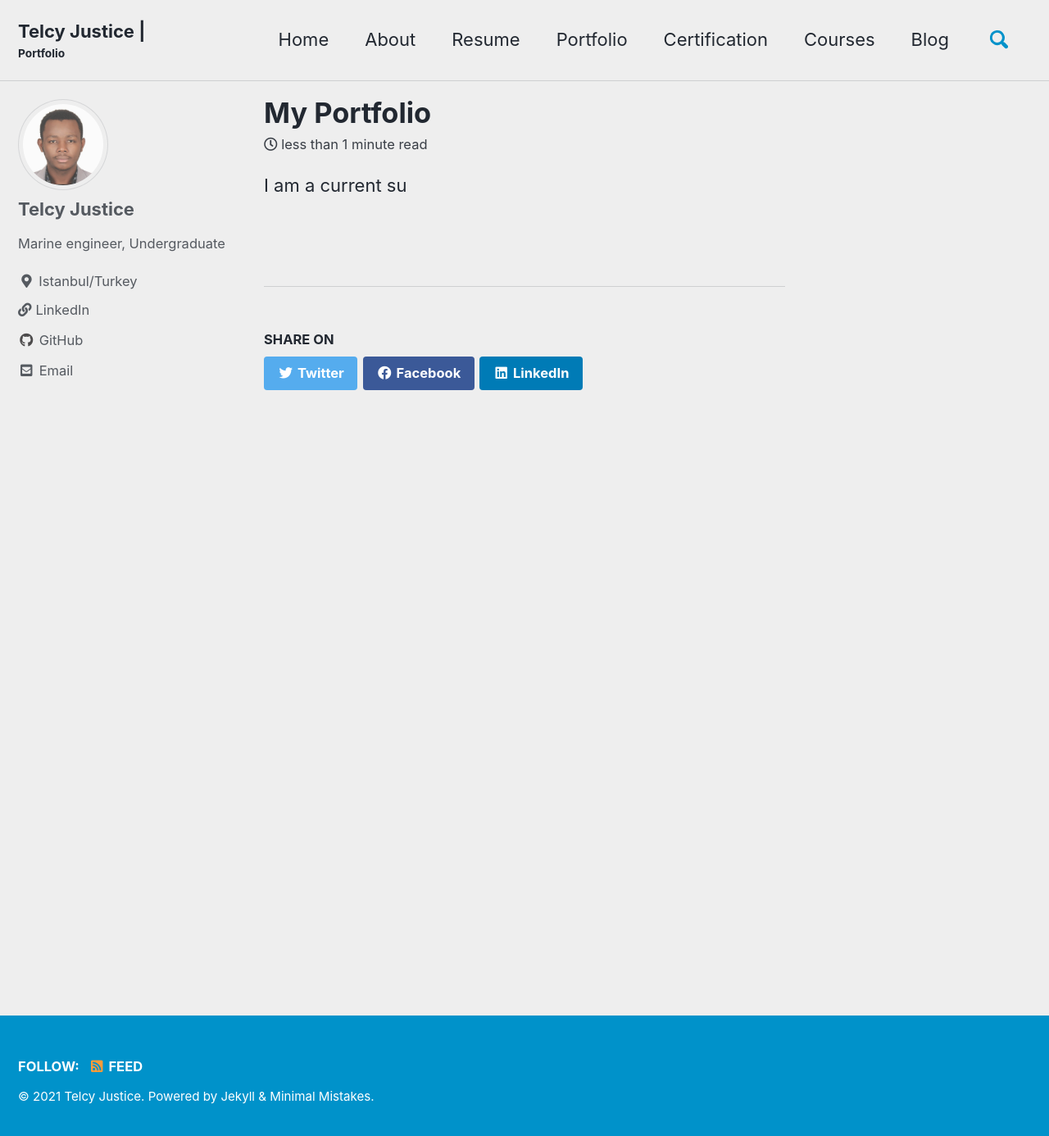
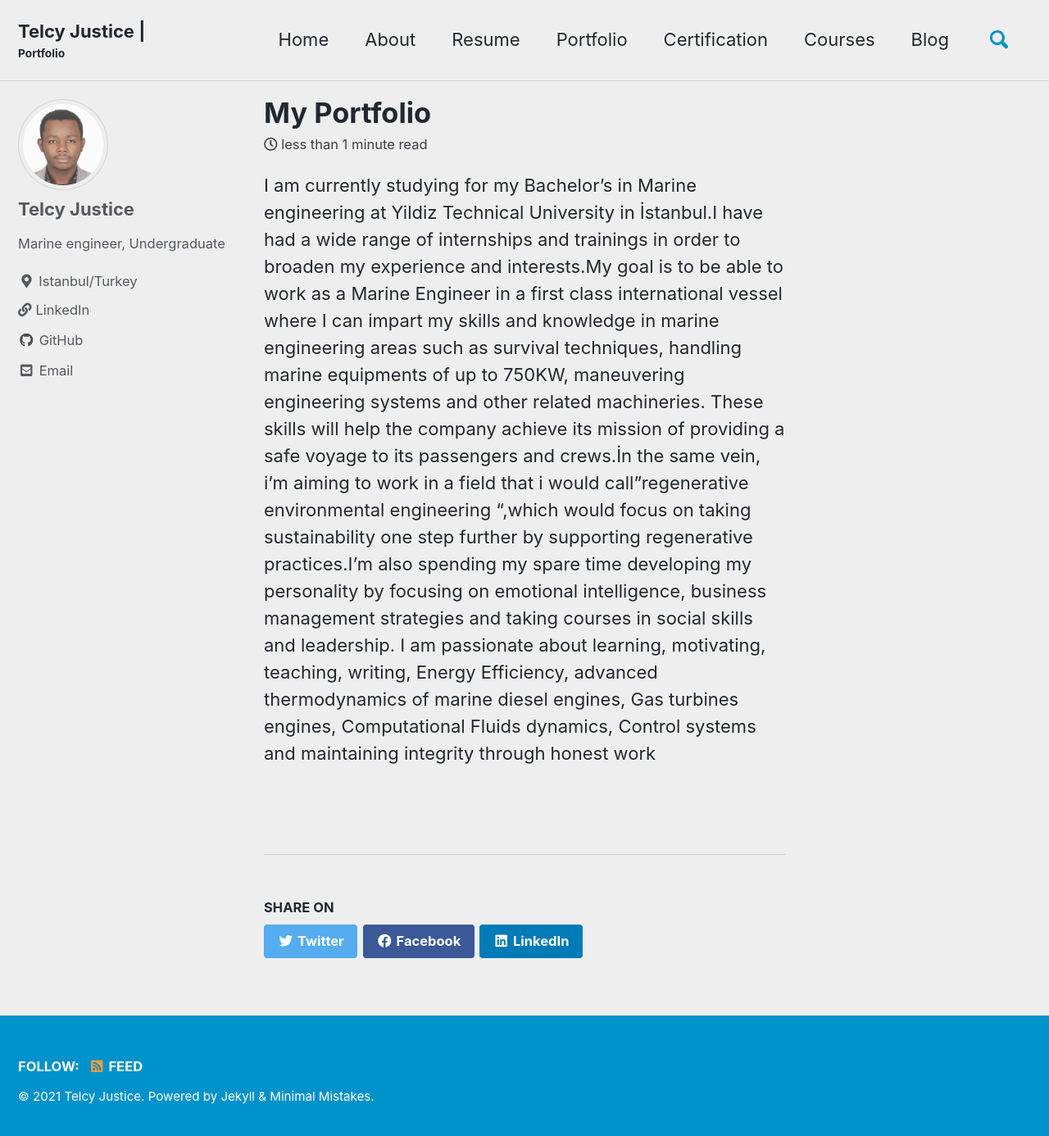
Before and after one commit to telcyjustice/telcyjustice.github.io, a Jekyll site: the page built from _pages/portfolio.md, in a window 1280 px wide and 1394 px high. Shown: the top 1386 px of the window at 82% size. Built offline with Jekyll 4.4.1, drawn with Linux system fonts in a browser that asks for light colours; cached includes are drawn as plain includes.

Commit message:
Update portfolio.md

```diff
--- a/_pages/portfolio.md
+++ b/_pages/portfolio.md
@@ -5,4 +5,4 @@ permalink: /Portfolio/
 author_profile: true
 comments: true
 ---
- I am a current su
+ I am currently studying for my Bachelor's in Marine engineering at Yildiz Technical University in İstanbul.I have had a wide range of internships and trainings in order to broaden my experience and interests.My goal is to be able to work as a Marine Engineer in a first class international vessel where I can impart my skills and knowledge in marine engineering areas such as survival techniques, handling marine equipments of up to 750KW, maneuvering engineering systems and other related machineries. These skills will help the company achieve its mission of providing a safe voyage to its passengers and crews.İn the same vein, i'm aiming to work in a field that i would call"regenerative environmental engineering ",which would focus on taking sustainability one step further by supporting regenerative practices.I'm also spending my spare time developing my personality by focusing on emotional intelligence, business management strategies and taking courses in social skills and leadership. I am passionate about learning, motivating, teaching, writing, Energy Efficiency, advanced thermodynamics of marine diesel engines, Gas turbines engines, Computational Fluids dynamics, Control systems and maintaining integrity through honest work
```
